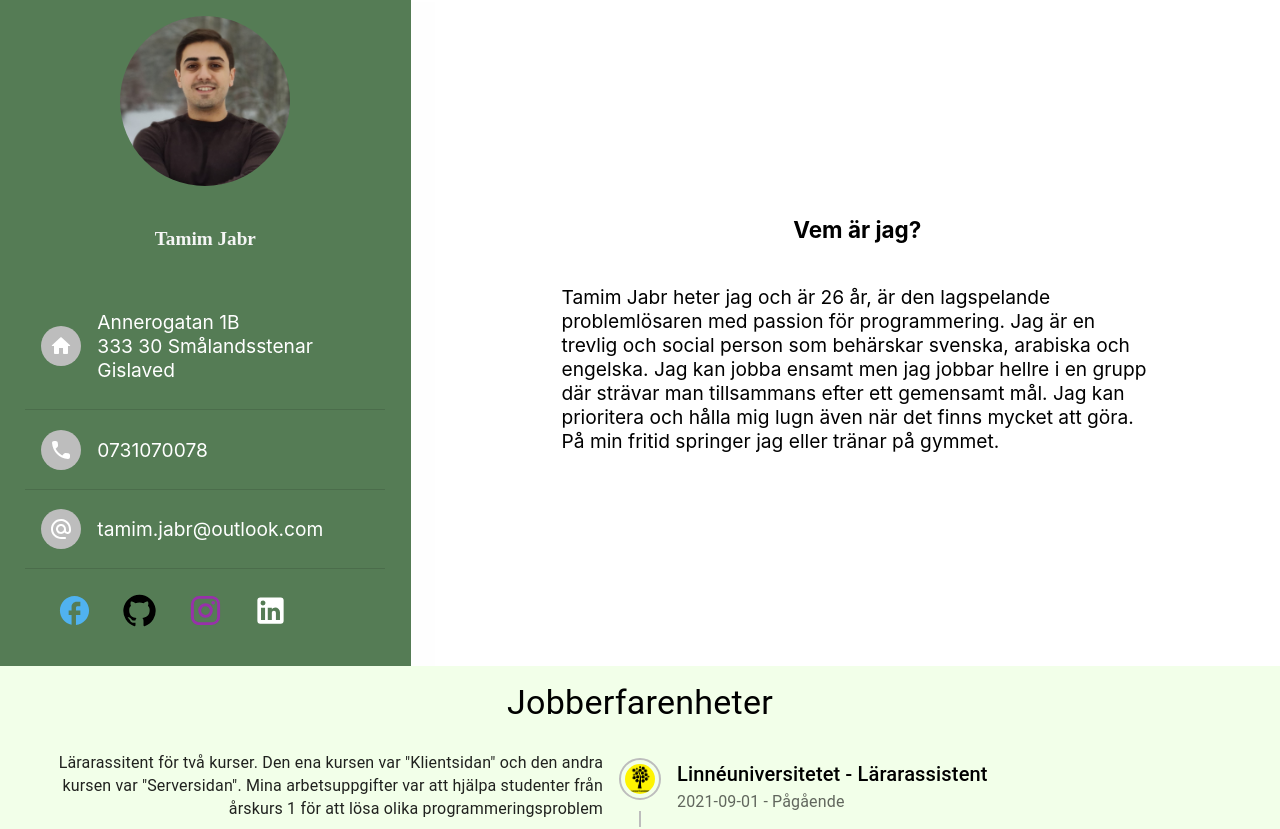
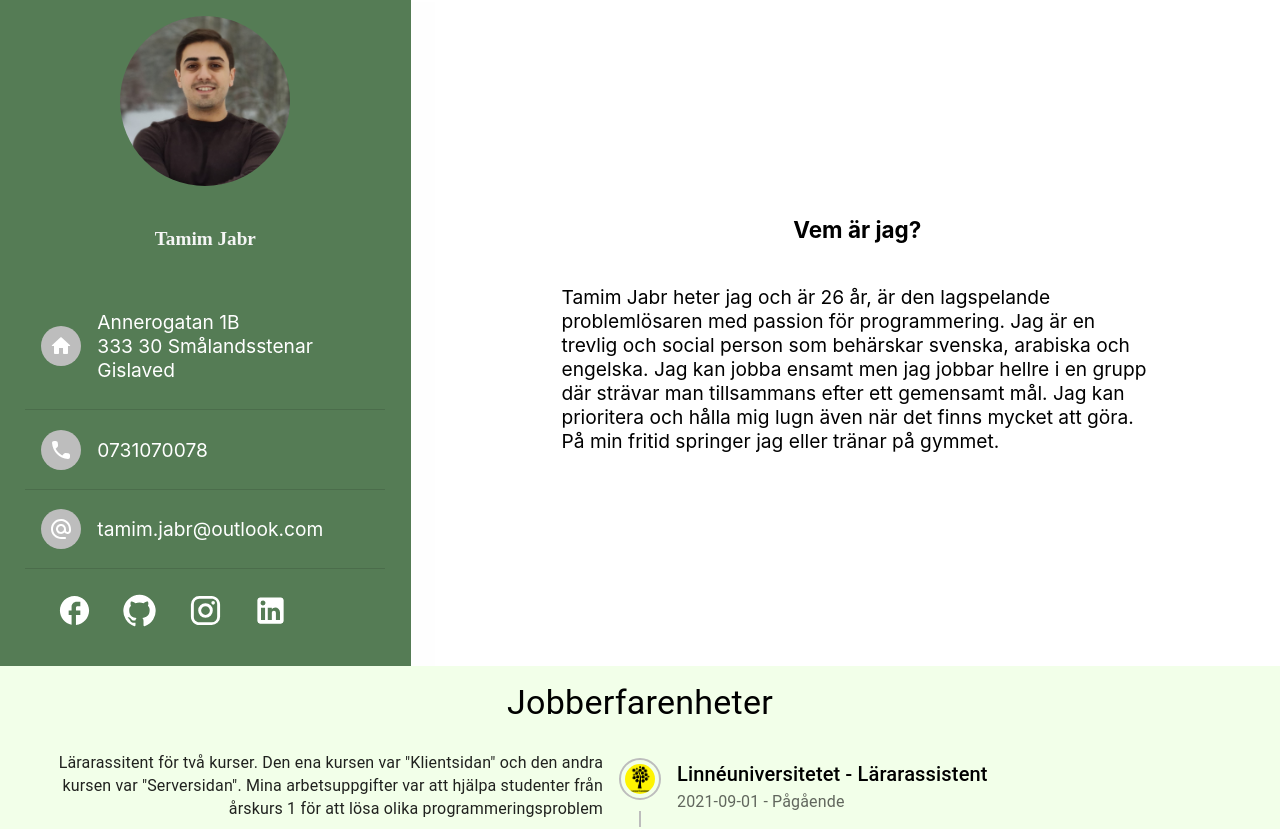
Before and after one commit to Tamimjabr/my-cv-react, a React (Create React App) app: page / in a window 1280 px wide. Shown: the top 829 px of the page. Built offline with nearby package versions, Linux system fonts and the light colour scheme; a web font is replaced by a local one.

Commit message:
style social media icons

```diff
--- a/src/components/SocialMediaIcons.tsx
+++ b/src/components/SocialMediaIcons.tsx
@@ -4,6 +4,7 @@ import GitHubIcon from '@mui/icons-material/GitHub';
 import InstagramIcon from '@mui/icons-material/Instagram';
 import LinkedInIcon from '@mui/icons-material/LinkedIn';
 import { styled } from '@mui/material/styles';
+import { theme } from '../themes/material-ui-theme';
 
 
 const StyledDiv = styled('div')`
@@ -14,11 +15,12 @@ const StyledDiv = styled('div')`
   display: flex;
   justify-content: space-around;
   align-items: center;
-  & > svg {
-    background-color:white;
+  & > a > svg {
+    color:white;
     border-radius: 50%;
     transition: all 0.5s ease-in-out;
     &:hover {
+      color:${theme.palette.primary.main};
       background-color: white;
       border-radius: 50%;
       transform: scale(1.5);
@@ -43,16 +45,16 @@ const SocialMediaIcons: FC<Props> = ({ fontSize = 'large', facebook, github, ins
   return (
     <StyledDiv >
       <a href={facebook} target='_blank' rel="noreferrer">
-        <FacebookRoundedIcon fontSize={fontSize} sx={{ color: '#50b2f0' }} />
+        <FacebookRoundedIcon fontSize={fontSize} />
       </a>
       <a href={github} target='_blank' rel="noreferrer">
-        <GitHubIcon fontSize={fontSize} sx={{ color: 'black' }} />
+        <GitHubIcon fontSize={fontSize} />
       </a>
       <a href={instagram} target='_blank' rel="noreferrer">
-        <InstagramIcon fontSize={fontSize} sx={{ color: '#9831aa' }} />
+        <InstagramIcon fontSize={fontSize} />
       </a>
       <a href={linkedin} target='_blank' rel="noreferrer">
-        <LinkedInIcon fontSize={fontSize} sx={{ color: '#ffffff' }} />
+        <LinkedInIcon fontSize={fontSize} />
       </a>
     </StyledDiv>
   )
```
